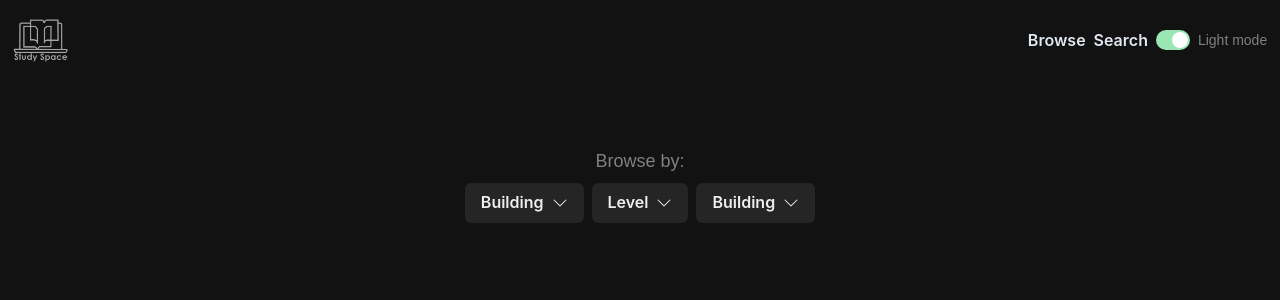
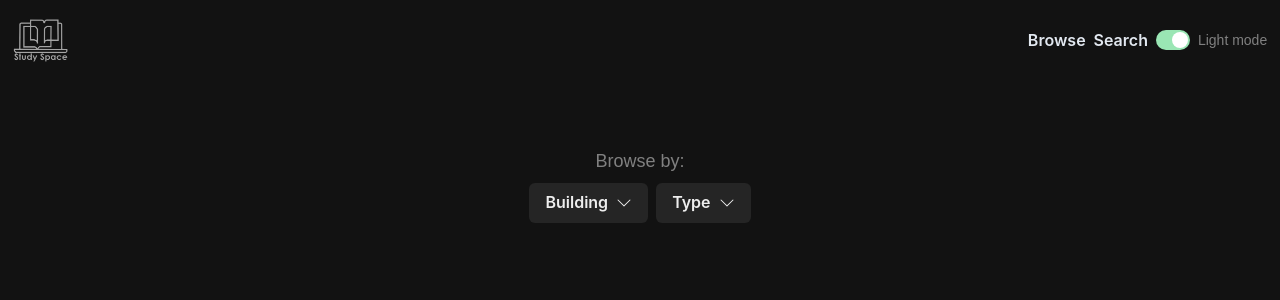
Before and after one commit to Roziallegro/oasis-II, a React (Vite) app: page /browse in a window 1280 px wide. Shown: the top 300 px of the page. Built offline with nearby package versions, Linux system fonts and the light colour scheme.

Commit message:
fixed dynamic building & level selector

```diff
--- a/src/components/browse/Browse.tsx
+++ b/src/components/browse/Browse.tsx
@@ -1,9 +1,28 @@
 import Heading from "./Heading";
+import { useState } from "react";
+
+import { Directory } from "../../hooks/useDirectory";
+
+interface Filter {
+  selectedDirectory: Directory | null;
+  level: string;
+  selectedType: string;
+}
 
 const Browse = () => {
+  const [filter, setFilter] = useState<Filter>({} as Filter);
+
   return (
     <>
-      <Heading />
+      <Heading
+        selectedDirectory={filter.selectedDirectory}
+        onSelectDirectory={(selectedDirectory) =>
+          setFilter({ ...filter, selectedDirectory })
+        }
+        level={filter.level}
+        selectedType={filter.selectedType}
+        onSelectType={(selectedType) => setFilter({ ...filter, selectedType })}
+      />
     </>
   );
 };
--- a/src/components/browse/BuildingSelect.tsx
+++ b/src/components/browse/BuildingSelect.tsx
@@ -8,9 +8,17 @@ import {
 } from "@chakra-ui/react";
 import { BsChevronDown } from "react-icons/bs";
 
-import directory from "../../data/directory";
+import { Directory } from "../../hooks/useDirectory";
+import useDirectory from "../../hooks/useDirectory";
 
-const BuildingSelect = () => {
+interface Props {
+  selectedDirectory: Directory | null;
+  onSelectDirectory: (directory: Directory) => void;
+}
+
+const BuildingSelect = ({ selectedDirectory, onSelectDirectory }: Props) => {
+  const { data } = useDirectory();
+
   return (
     <>
       <Menu>
@@ -18,11 +26,16 @@ const BuildingSelect = () => {
           as={Button}
           rightIcon={<Icon boxSize={4} as={BsChevronDown} />}
         >
-          Building
+          {selectedDirectory ? selectedDirectory.name : "Building"}
         </MenuButton>
         <MenuList>
-          {directory.map((building) => (
-            <MenuItem key={building.name}>{building.name}</MenuItem>
+          {data.map((directory) => (
+            <MenuItem
+              onClick={() => onSelectDirectory(directory)}
+              key={directory.name}
+            >
+              {directory.name}
+            </MenuItem>
           ))}
         </MenuList>
       </Menu>
--- a/src/components/browse/Heading.tsx
+++ b/src/components/browse/Heading.tsx
@@ -2,8 +2,24 @@ import { Box, Center, HStack, Stack } from "@chakra-ui/react";
 
 import BuildingSelect from "./BuildingSelect";
 import LevelSelect from "./LevelSelect";
+import TypeSelect from "./TypeSelect";
+import { Directory } from "../../hooks/useDirectory";
 
-const Heading = () => {
+interface Props {
+  selectedDirectory: Directory | null;
+  onSelectDirectory: (directory: Directory) => void;
+  level: string;
+  selectedType: string;
+  onSelectType: (selectedType: string) => void;
+}
+
+const Heading = ({
+  selectedDirectory,
+  onSelectDirectory,
+  level,
+  selectedType,
+  onSelectType,
+}: Props) => {
   return (
     <>
       <Center>
@@ -12,9 +28,16 @@ const Heading = () => {
             <Box textStyle="h3">Browse by:</Box>
           </Center>
           <HStack>
-            <BuildingSelect />
-            <LevelSelect />
-            <BuildingSelect />
+            <BuildingSelect
+              selectedDirectory={selectedDirectory}
+              onSelectDirectory={(selectedDirectory) =>
+                onSelectDirectory(selectedDirectory)
+              }
+            />
+            <TypeSelect
+              selectedType={selectedType}
+              onSelectType={(selectedType) => onSelectType(selectedType)}
+            />
           </HStack>
         </Stack>
       </Center>
--- a/src/components/browse/LevelSelect.tsx
+++ b/src/components/browse/LevelSelect.tsx
@@ -9,8 +9,17 @@ import {
 import { BsChevronDown } from "react-icons/bs";
 
 import directory from "../../data/directory";
+import defaultLevel from "../../data/defaultLevel";
+import { Directory } from '../../hooks/useDirectory'
 
-const LevelSelect = () => {
+interface Props {
+  directory: Directory | null;
+  onSelectLevel: (level: string) => void;
+}
+
+const LevelSelect = ({ directory, onSelectLevel }: Props) => {
+let levels = ''
+
   return (
     <>
       <Menu>
@@ -18,12 +27,17 @@ const LevelSelect = () => {
           as={Button}
           rightIcon={<Icon boxSize={4} as={BsChevronDown} />}
         >
-          Level
+          {level ? level : "Level"}
         </MenuButton>
         <MenuList>
-          {directory.map((building) => (
-            <MenuItem key={building.name}>{building.name}</MenuItem>
-          ))}
+          {if (directory.name === building)
+          directory.map((location) =>
+          (if (location.name === building)
+            levels = location.levels
+            levels.map ((level) => (<MenuItem key={level}>{level}</MenuItem>)))
+          )
+          else {defaultLevel.map}}
+
         </MenuList>
       </Menu>
     </>
--- /dev/null
+++ b/src/components/browse/TypeSelect.tsx
@@ -0,0 +1,40 @@
+import {
+  Menu,
+  MenuButton,
+  Icon,
+  Button,
+  MenuList,
+  MenuItem,
+} from "@chakra-ui/react";
+import { BsChevronDown } from "react-icons/bs";
+
+import type from "../../data/type";
+
+interface Props {
+  selectedType: string;
+  onSelectType: (type: string) => void;
+}
+
+const TypeSelect = ({ selectedType, onSelectType }: Props) => {
+  return (
+    <>
+      <Menu>
+        <MenuButton
+          as={Button}
+          rightIcon={<Icon boxSize={4} as={BsChevronDown} />}
+        >
+          {selectedType ? selectedType : "Type"}
+        </MenuButton>
+        <MenuList>
+          {type.map((type) => (
+            <MenuItem onClick={() => onSelectType(type)} key={type}>
+              {type}
+            </MenuItem>
+          ))}
+        </MenuList>
+      </Menu>
+    </>
+  );
+};
+
+export default TypeSelect;
--- /dev/null
+++ b/src/data/defaultLevel.ts
@@ -0,0 +1 @@
+export default['Level 1', 'Level 2', 'Level 3', 'Level 4', 'Level 5', 'Level 6', 'Level 7', 'Level 8', 'Level 9', 'Level 10', 'Level 11', 'Level 12']
--- a/src/data/directory.ts
+++ b/src/data/directory.ts
@@ -6,4 +6,4 @@ export default [{'name': 'Building 1', 'levels': ['Level 1', 'Level 2', 'Level 3
 {'name': 'Student housing block 51', 'levels': ['Level 2', 'Level 6', 'Level 7', 'Level 10', 'Level 12']},
 {'name': 'Student housing block 55', 'levels': ['Level 2', 'Level 6', 'Level 7', 'Level 10', 'Level 12']},
 {'name': 'Student housing block 57', 'levels': ['Level 2', 'Level 6', 'Level 7', 'Level 10', 'Level 12']},
-{'name': 'Student housing block 59', 'levels': ['Level 2', 'Level 6', 'Level 7', 'Level 10', 'Level 12'],}]
+{'name': 'Student housing block 59', 'levels': ['Level 2', 'Level 6', 'Level 7', 'Level 10', 'Level 12']},]
--- /dev/null
+++ b/src/data/type.ts
@@ -0,0 +1 @@
+export default ['Indoors', 'Outdoors', 'Cohort classroom']
--- /dev/null
+++ b/src/hooks/useDirectory.ts
@@ -0,0 +1,10 @@
+import directory from "../data/directory";
+
+export interface Directory{
+    name: string;
+    levels: [];
+}
+
+const useDirectory = () => ({data: directory});
+
+export default useDirectory;
```
